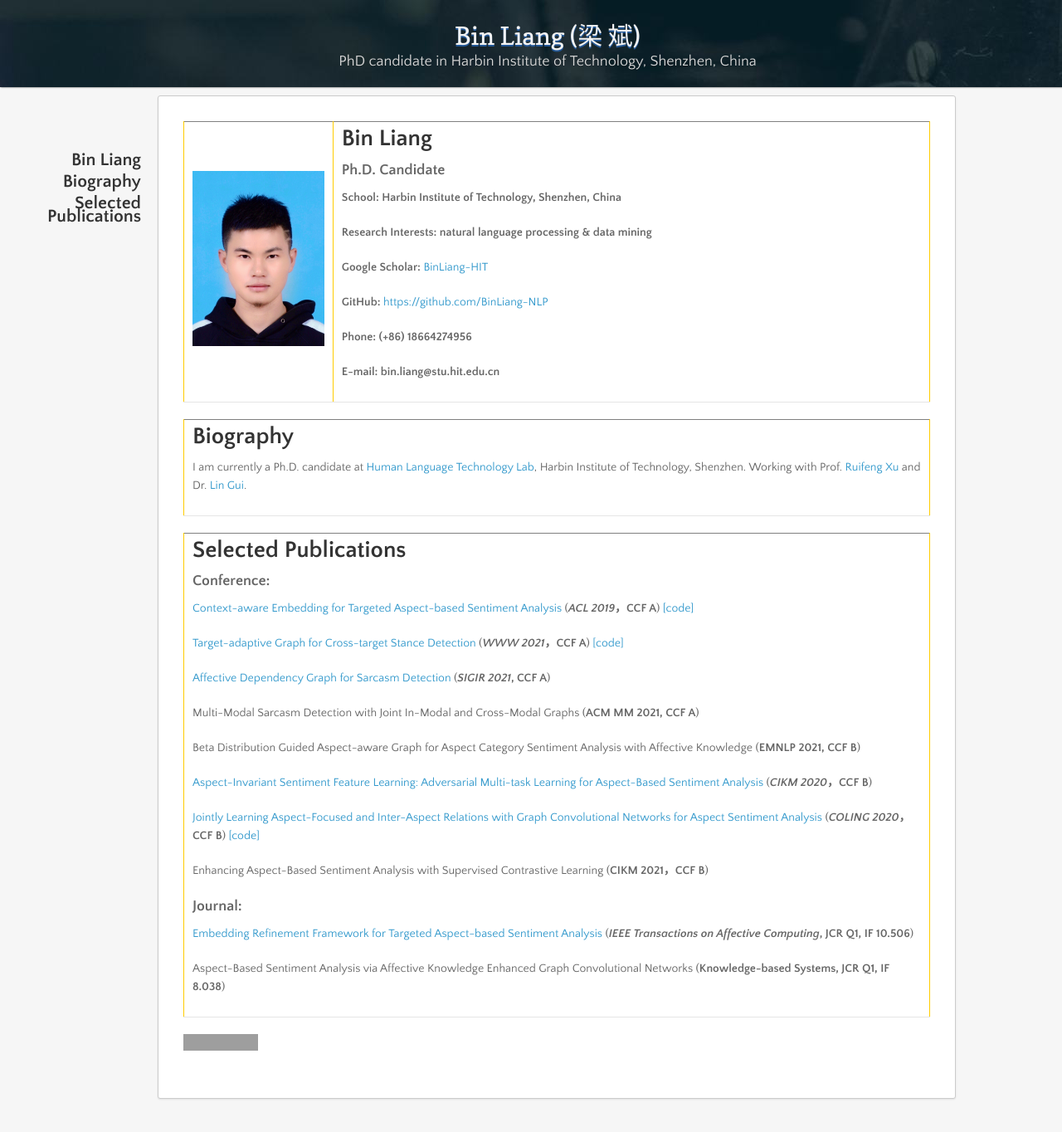
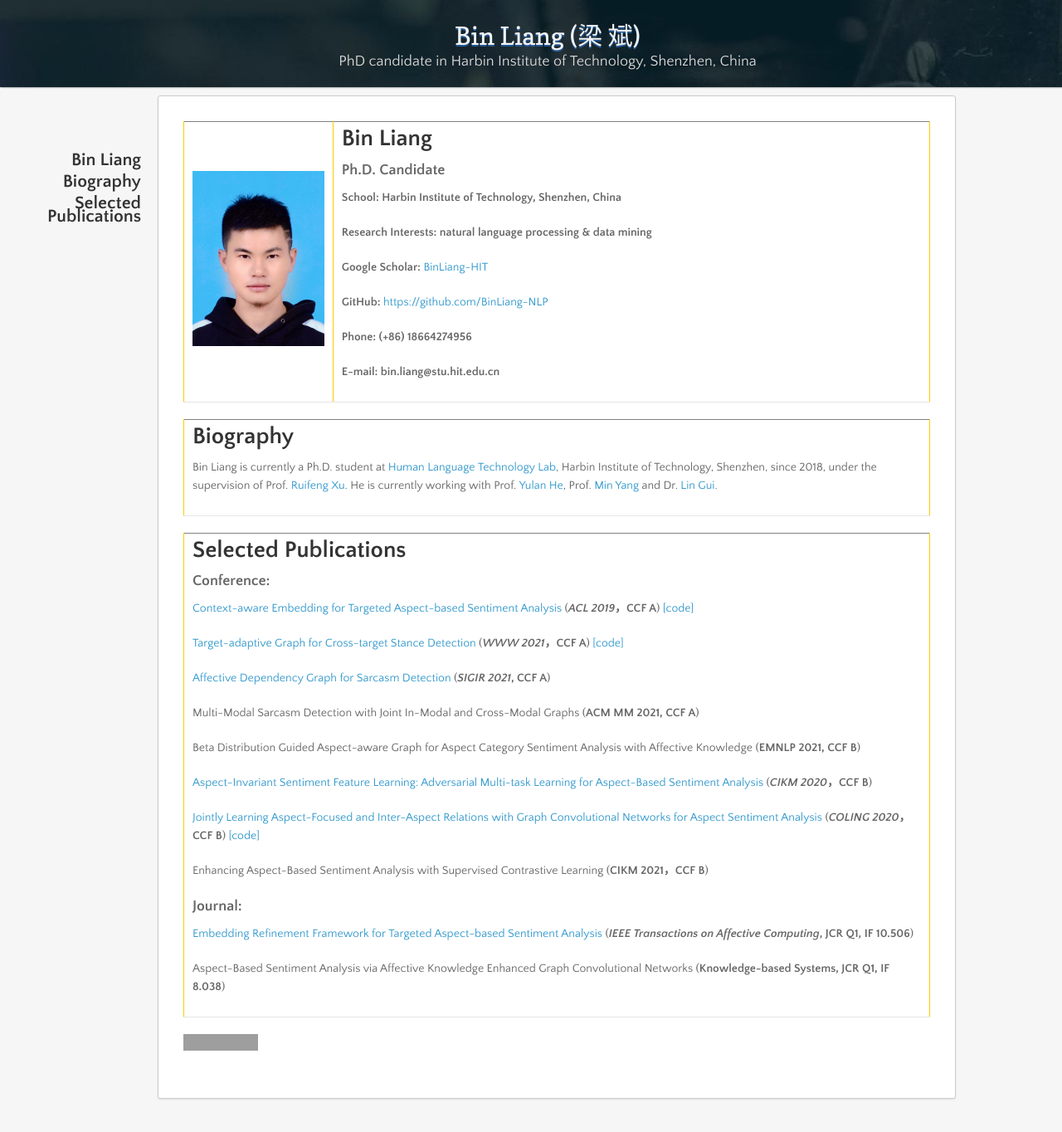
Before and after one commit to BinLiang-NLP/BinLiang-NLP.github.io, a Jekyll site: the page built from index.md, in a window 1280 px wide and 1364 px high. Shown: the whole window at 83% size. Built offline with Jekyll 4.4.1, drawn with Linux system fonts in a browser that asks for light colours; nearby versions of some CDN libraries; our own code applies the rules of GitHub Pages for plain Markdown files; grey boxes are pictures that could not be loaded.

Commit message:
Update index.md

```diff
--- a/index.md
+++ b/index.md
@@ -20,8 +20,8 @@
   <tr>
     <td width="100%">
       <h1>Biography</h1>
-      <p> I am currently a Ph.D. candidate at <a href="http://www.hitsz-hlt.com/" target="_blank">Human Language Technology Lab</a>, Harbin Institute of Technology, Shenzhen. Working with
-          Prof. <a href="http://faculty.hitsz.edu.cn/xuruifeng" target="_blank">Ruifeng Xu</a>
+      <p> Bin Liang is currently a Ph.D. student at <a href="http://www.hitsz-hlt.com/" target="_blank">Human Language Technology Lab</a>, Harbin Institute of Technology, Shenzhen, since 2018, under the supervision of Prof. <a href="http://faculty.hitsz.edu.cn/xuruifeng" target="_blank">Ruifeng Xu</a>. He is currently working with Prof. <a href="https://warwick.ac.uk/fac/sci/dcs/people/yulan_he/" target="_blank">Yulan He</a>,
+          Prof. <a href="https://minyang.me/" target="_blank">Min Yang</a>
           and Dr. <a href="https://warwick.ac.uk/fac/sci/dcs/people/lin_gui" target="_blank">Lin Gui</a>.</p>
     </td>
   </tr>
```
